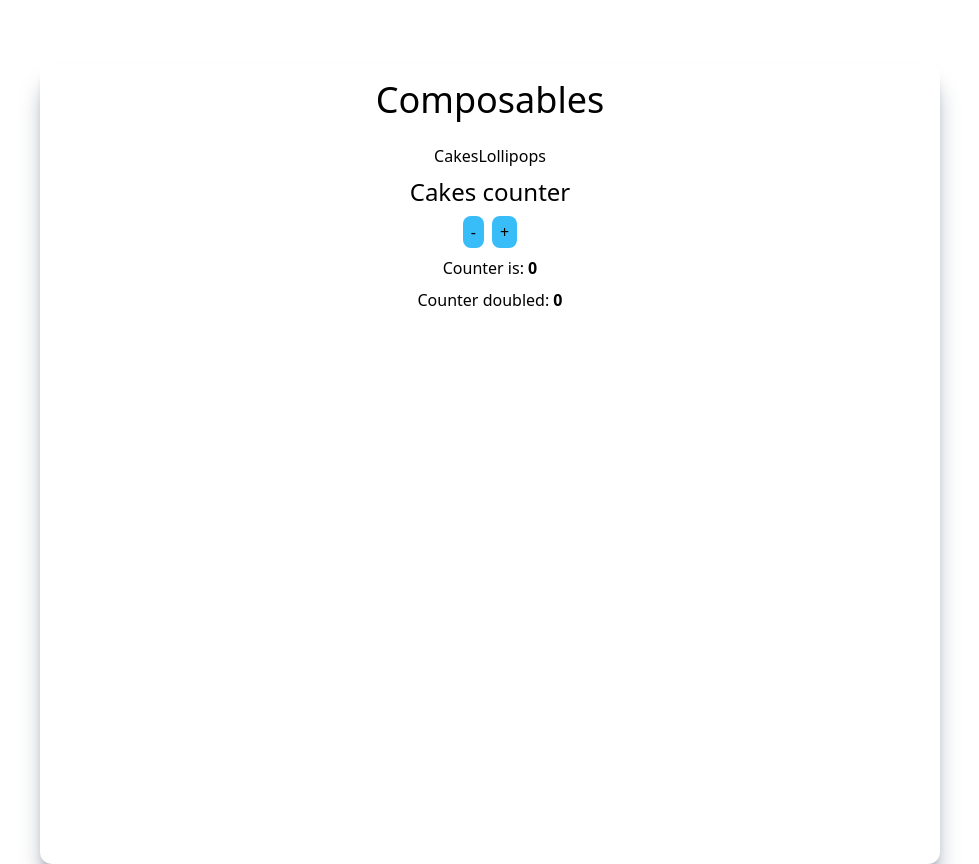
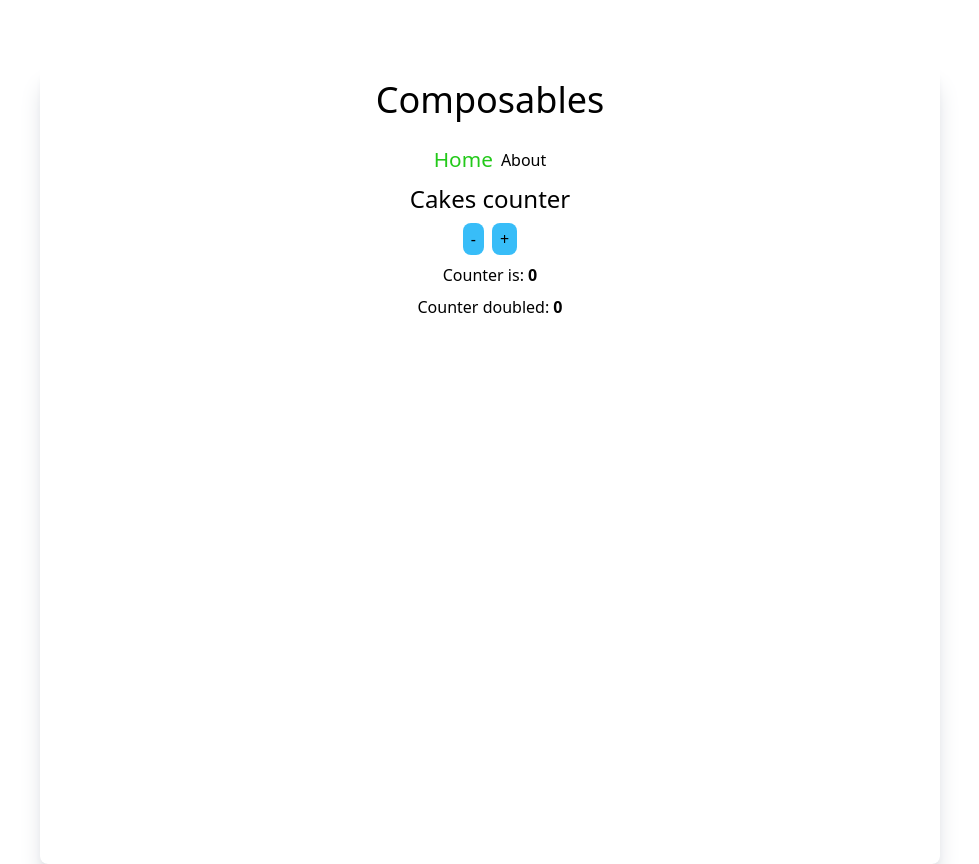
Before and after one commit to Ruma303/vue-composition-api, a Vue app: page / in a window 1280 px wide. Shown: the whole page, without its empty margins (150-1129 px from the left). Built offline with nearby package versions, Linux system fonts and the light colour scheme.

Commit message:
modifica app

```diff
--- a/src/App.vue
+++ b/src/App.vue
@@ -3,14 +3,21 @@ import { RouterLink, RouterView } from "vue-router";
 </script>
 
 <template>
-    <main class="min-w-[300px] max-w-[900px] min-h-[800px] shadow-xl shadow-gray-400 flex flex-col gap-2 items-center py-4 mt-16 mx-auto rounded-xl">
+    <main class="min-w-[300px] max-w-[900px] min-h-[800px] shadow-xl shadow-gray-300 flex flex-col gap-2 items-center py-4 mt-16 mx-auto rounded-lg">
         <h1 class="text-4xl mb-4">Composables</h1>
 
-        <nav>
-            <router-link to="/">Cakes</router-link>
-            <router-link to="/lollipops">Lollipops</router-link>
+        <nav class="flex gap-2 items-center">
+            <router-link to="/">Home</router-link>
+            <router-link to="/about" class="">About</router-link>
         </nav>
-
         <router-view />
     </main>
 </template>
+
+<style scoped>
+.router-link-exact-active {
+    color: rgb(35, 201, 26);
+    font-size: 1.3em;
+    font-weight: 500;
+}
+</style>
```
